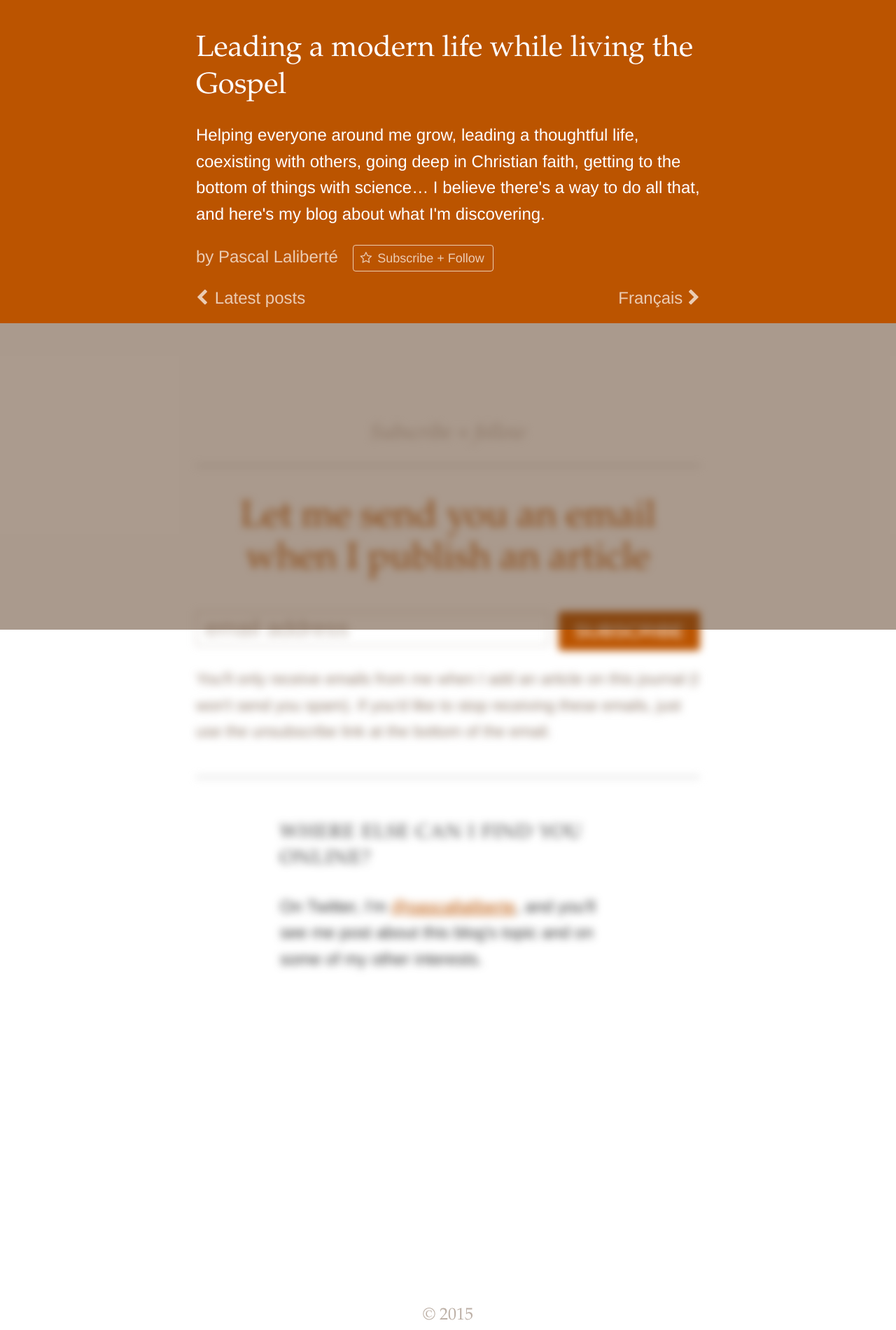
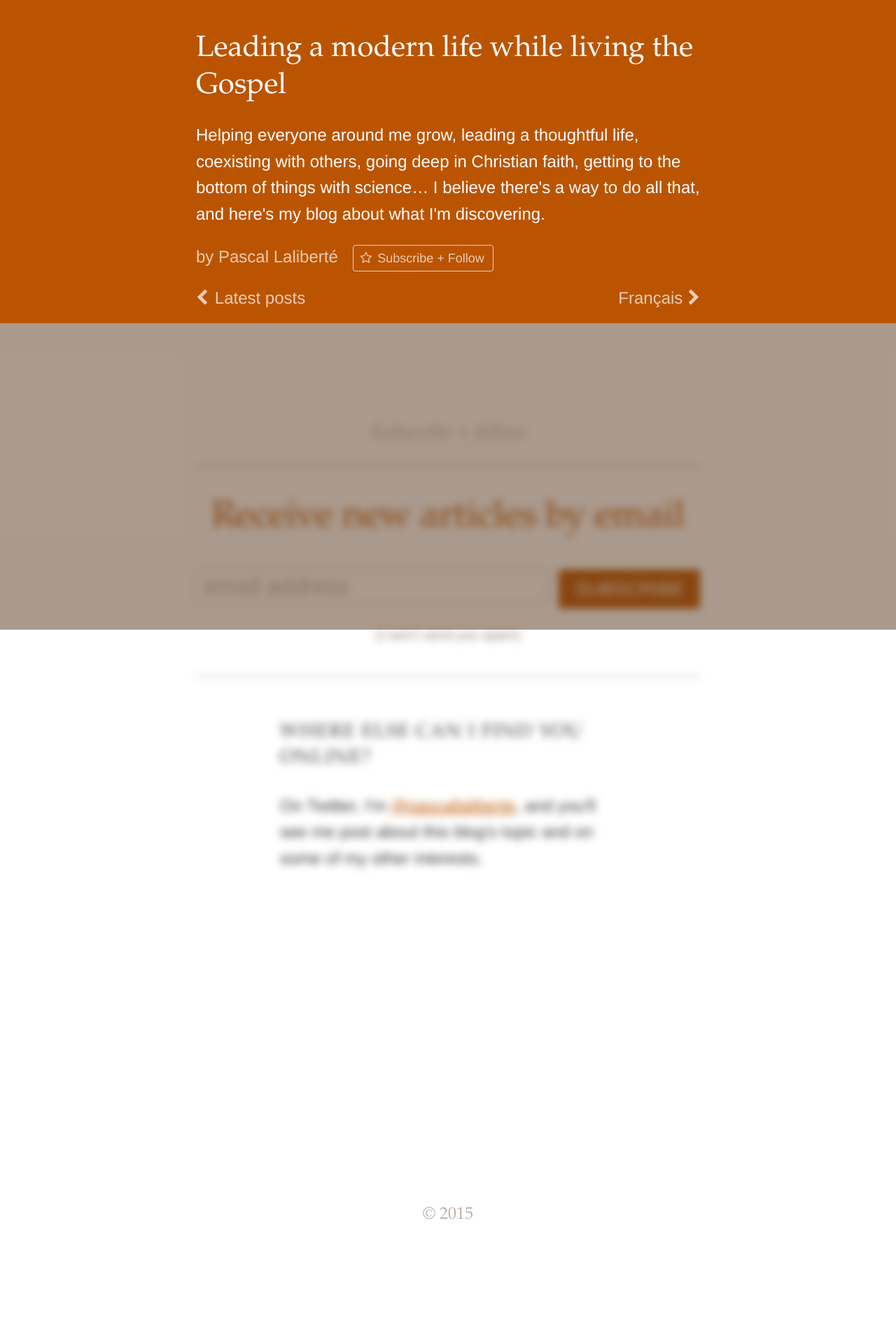
Before and after one commit to pascallaliberte/by.pascallaliberte.me, a Jekyll site: the page built from subscribe-follow/index.html, in a window 1280 px wide. Shown: the whole page at 70% size. Built offline with Jekyll 4.4.1, drawn with Linux system fonts in a browser that asks for light colours; nearby versions of some CDN libraries; after the commit the page ends 1757 px from its top, so only the background shows below that.

Commit message:
Simplify the subscribe page

```diff
--- a/a/css/modules/subscribe-follow.css
+++ b/a/css/modules/subscribe-follow.css
@@ -167,7 +167,8 @@
 /* line 98, ../../sass/modules/subscribe-follow.sass */
 .subscribe-follow-note {
   color: #907b6b;
-  font-size: 15px;
-  font-size: 1.5rem;
+  font-size: 13px;
+  font-size: 1.3rem;
   margin-bottom: 2em;
+  text-align: center;
 }
--- a/a/sass/modules/subscribe-follow.sass
+++ b/a/sass/modules/subscribe-follow.sass
@@ -97,5 +97,6 @@
 
 .subscribe-follow-note
   color: darken(#BCAFA5, 20%)
-  +rem(font-size, 15px)
+  +rem(font-size, 13px)
   margin-bottom: 2em
+  text-align: center
--- a/subscribe-follow/index.html
+++ b/subscribe-follow/index.html
@@ -7,7 +7,7 @@ custom_css: modules/subscribe-follow
 <div class="subscribe-follow" id="subscribe-follow">
 
   <section class="subscribe-follow-primary">
-    <h2>Let me send you an email when I publish an article</h2>
+    <h2>Receive new articles by email</h2>
 
     <form class="subscribe-follow-email-form"
       action="https://tinyletter.com/by-pascallaliberte" method="post"
@@ -19,7 +19,7 @@ custom_css: modules/subscribe-follow
     </form>
 
     <p class="note subscribe-follow-note">
-      You'll only receive emails from me when I add an article on this journal (I won't send you spam). If you'd like to stop receiving these emails, just use the unsubscribe link at the bottom of the email.
+      (I won't send you spam)
     </p>
 
   </section>
```
